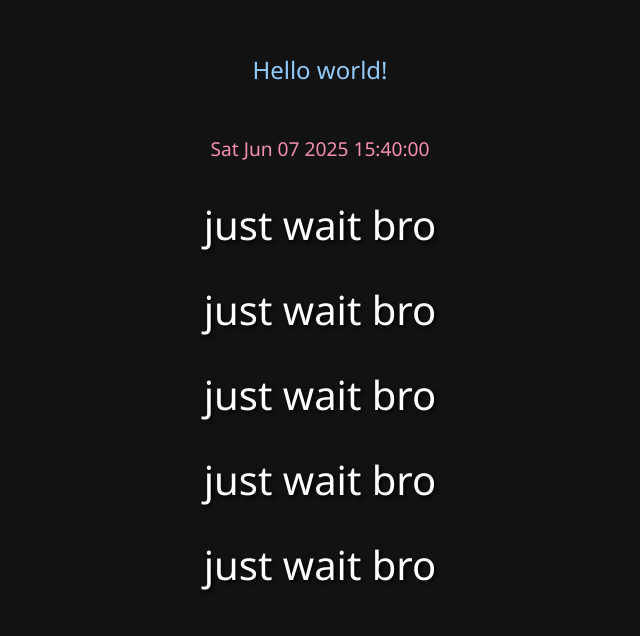
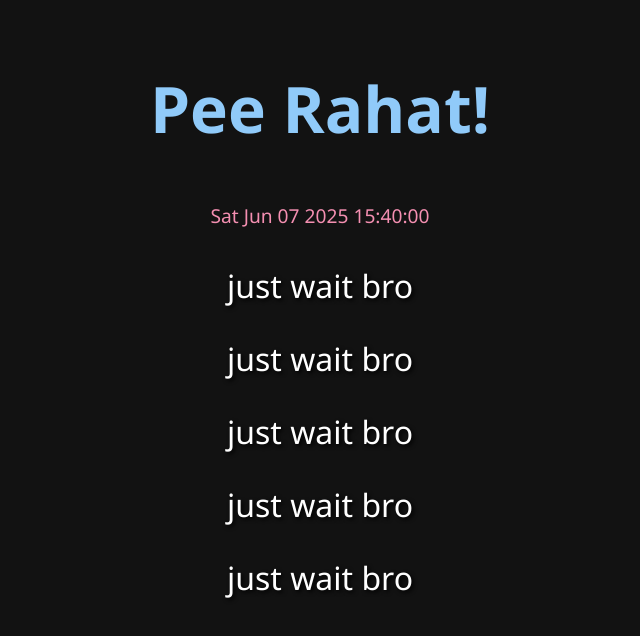
Before and after one commit to BlackZguy/BlackZguy.github.io, a plain HTML site: page index.html in a window 1280 px wide. Shown: the part 102-738 px from the top of the page, without its empty margins (320-960 px from the left). Drawn offline with Linux system fonts and the light colour scheme.

Commit message:
minor text fixes

```diff
--- a/index.html
+++ b/index.html
@@ -7,7 +7,7 @@
     <link rel="stylesheet" href="styles.css">
 </head>
 <body>
-    <p>Hello world!</p>
+    <h1>Pee Rahat!</h1>
     <p id="time"></p>
     <p id="hint1"></p>
     <p id="hint2"></p>
--- a/styles.css
+++ b/styles.css
@@ -12,9 +12,8 @@ body {
     padding: 20px;
 }
 
-/* Style for the "Hello world!" text */
-p:first-of-type {
-    font-size: 1.5rem;
+h1:first-of-type {
+    font-size: 4rem;
     margin-bottom: 30px;
     color: #90caf9;
 }
@@ -28,7 +27,7 @@ p:first-of-type {
 
 /* General hint styling */
 #hint1, #hint2, #hint3, #hint4, #hint5 {
-    font-size: 2.5rem;
+    font-size: 2rem;
     margin: 15px 0;
     color: #ffffff;
     text-shadow: 2px 2px 4px #000000;
```
